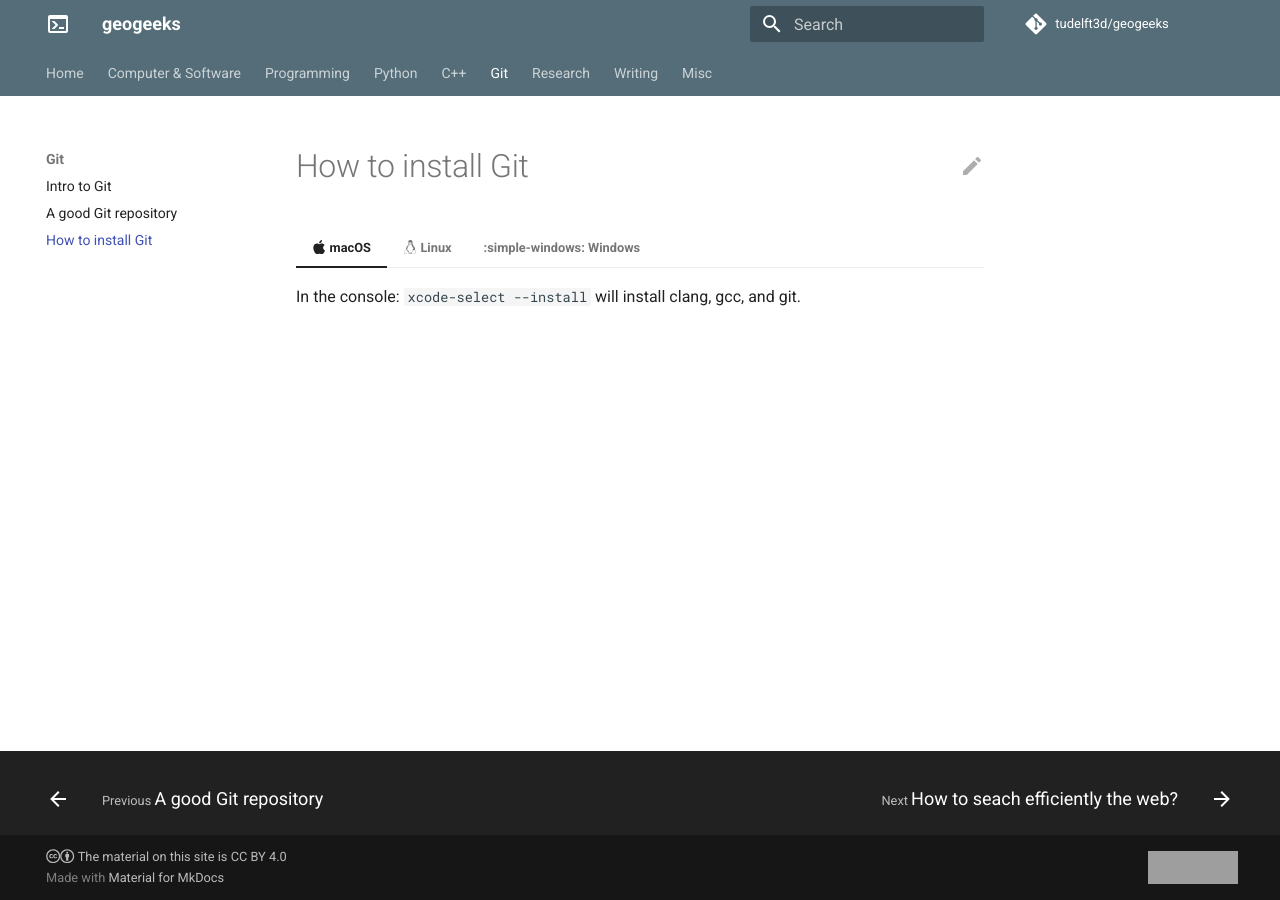
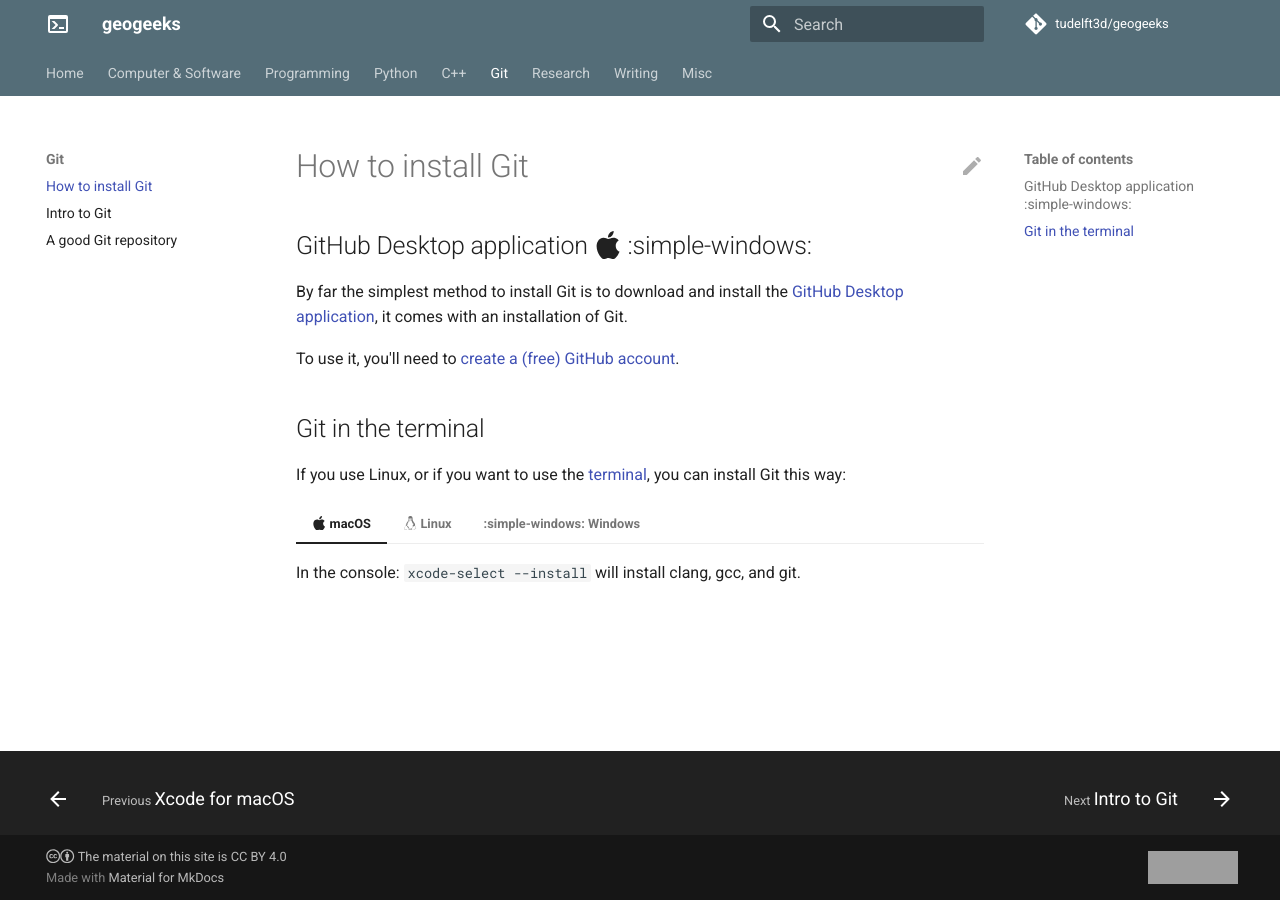
Before and after one commit to tudelft3d/geogeeks, an MkDocs documentation site: the page built from docs/git/install.md, in a window 1280 px wide. Built offline with MkDocs 1.6.1 and Material for MkDocs 9.7.7, drawn with Linux system fonts in a browser that asks for light colours; comment, search, counter and statistics services are not loaded; grey boxes are pictures that could not be loaded.

Commit message:
Add WIP for git

```diff
--- a/docs/git/install.md
+++ b/docs/git/install.md
@@ -1,5 +1,18 @@
 
 # How to install Git
+
+
+## GitHub Desktop application :simple-apple: :simple-windows:
+
+By far the simplest method to install Git is to download and install the [GitHub Desktop application](https://desktop.github.com), it comes with an installation of Git.
+
+To use it, you'll need to [create a (free) GitHub account](https://docs.github.com/en/get-started/signing-up-for-github/signing-up-for-a-new-github-account).
+
+
+
+## Git in the terminal
+
+If you use Linux, or if you want to use the [terminal](/computer/terminal/), you can install Git this way:
 
 === ":simple-apple: macOS"
     In the console: `xcode-select --install` will install clang, gcc, and git.
```
Also changed, not shown: docs/git/.pages (added).
